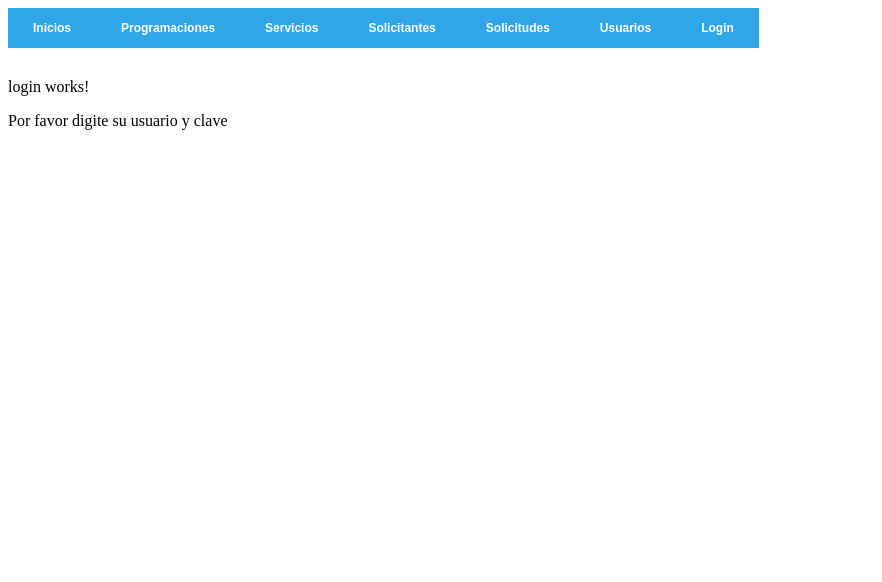
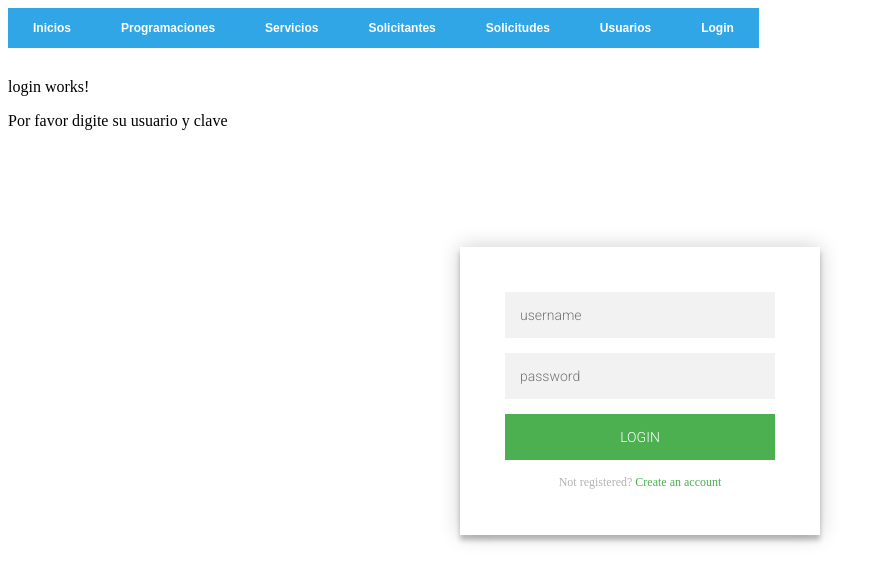
Before and after one commit to gabrielVargas611/Proyecto-Citas-FrontEnd, an Angular app in the folder Citas/: page /login in a window 1280 px wide. Shown: the top 582 px of the page, without its empty margins (0-882 px from the left). Built offline with nearby package versions, Linux system fonts and the light colour scheme.

Commit message:
Log In Visual
Adding visual elements to Login

```diff
--- a/Citas/src/app/pages/login/login.component.css
+++ b/Citas/src/app/pages/login/login.component.css
@@ -0,0 +1,98 @@
+@import url(https://fonts.googleapis.com/css?family=Roboto:300);
+
+.login-page {
+  width: 360px;
+  padding: 8% 0 0;
+  margin: auto;
+}
+.form {
+  position: relative;
+  z-index: 1;
+  background: #FFFFFF;
+  max-width: 360px;
+  margin: 0 auto 100px;
+  padding: 45px;
+  text-align: center;
+  box-shadow: 0 0 20px 0 rgba(0, 0, 0, 0.2), 0 5px 5px 0 rgba(0, 0, 0, 0.24);
+}
+.form input {
+  font-family: "Roboto", sans-serif;
+  outline: 0;
+  background: #f2f2f2;
+  width: 100%;
+  border: 0;
+  margin: 0 0 15px;
+  padding: 15px;
+  box-sizing: border-box;
+  font-size: 14px;
+}
+.form button {
+  font-family: "Roboto", sans-serif;
+  text-transform: uppercase;
+  outline: 0;
+  background: #4CAF50;
+  width: 100%;
+  border: 0;
+  padding: 15px;
+  color: #FFFFFF;
+  font-size: 14px;
+  -webkit-transition: all 0.3 ease;
+  transition: all 0.3 ease;
+  cursor: pointer;
+}
+.form button:hover,.form button:active,.form button:focus {
+  background: #43A047;
+}
+.form .message {
+  margin: 15px 0 0;
+  color: #b3b3b3;
+  font-size: 12px;
+}
+.form .message a {
+  color: #4CAF50;
+  text-decoration: none;
+}
+.form .register-form {
+  display: none;
+}
+.container {
+  position: relative;
+  z-index: 1;
+  max-width: 300px;
+  margin: 0 auto;
+}
+.container:before, .container:after {
+  content: "";
+  display: block;
+  clear: both;
+}
+.container .info {
+  margin: 50px auto;
+  text-align: center;
+}
+.container .info h1 {
+  margin: 0 0 15px;
+  padding: 0;
+  font-size: 36px;
+  font-weight: 300;
+  color: #1a1a1a;
+}
+.container .info span {
+  color: #4d4d4d;
+  font-size: 12px;
+}
+.container .info span a {
+  color: #000000;
+  text-decoration: none;
+}
+.container .info span .fa {
+  color: #EF3B3A;
+}
+body {
+  background: #76b852; /* fallback for old browsers */
+  background: rgb(141,194,111);
+  background: linear-gradient(90deg, rgba(141,194,111,1) 0%, rgba(118,184,82,1) 50%);
+  font-family: "Roboto", sans-serif;
+  -webkit-font-smoothing: antialiased;
+  -moz-osx-font-smoothing: grayscale;
+}
--- a/Citas/src/app/pages/login/login.component.html
+++ b/Citas/src/app/pages/login/login.component.html
@@ -3,6 +3,23 @@
 <br>
 <p>login works!</p>
 <p>Por favor digite su usuario y clave</p>
+<div class="login-page">
+    <div class="form">
+      <form class="register-form">
+        <input type="text" placeholder="name"/>
+        <input type="password" placeholder="password"/>
+        <input type="text" placeholder="email address"/>
+        <button>create</button>
+        <p class="message">Already registered? <a href="#">Sign In</a></p>
+      </form>
+      <form class="login-form">
+        <input type="text" placeholder="username"/>
+        <input type="password" placeholder="password"/>
+        <button>login</button>
+        <p class="message">Not registered? <a href="#">Create an account</a></p>
+      </form>
+    </div>
+  </div>
 <!--<ul>
     <li>
         <input type="text"[value]="user()">
```
